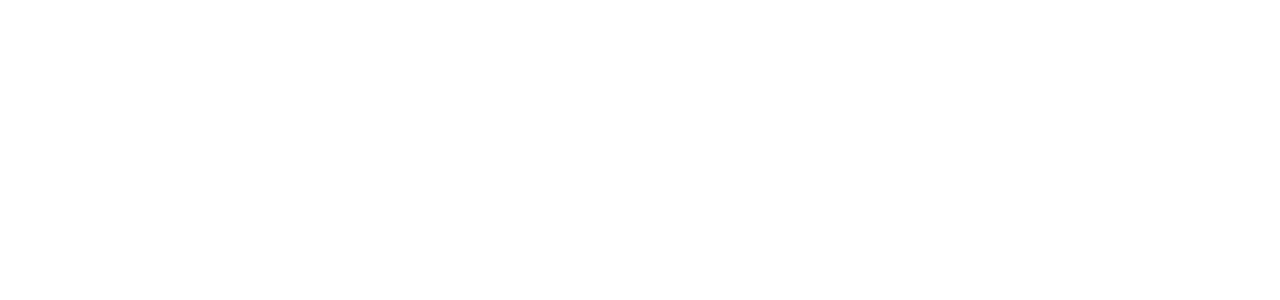
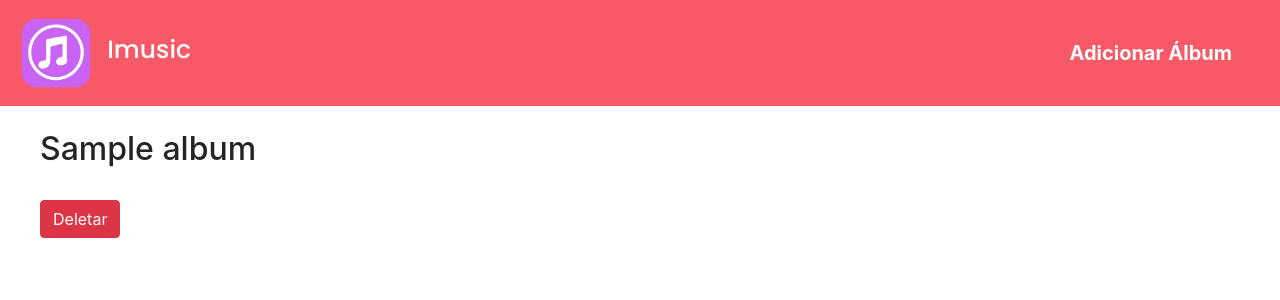
Before and after one commit to Flaviohmm/imobi-django, a Django app: a page that uses plataforma/templates/informacao_album.html in a window 1280 px wide. Before the commit the part shown is empty. Shown: the top 300 px of the page. Run offline with Django 4.2, Linux system fonts and the light colour scheme; a user stored in the database is signed in; data comes from the database, SQL or seed files in the repository; both versions use the stored data as it was after the commit; tables that the repository leaves empty hold one stand-in row (values such as "Sample post"); some libraries are stand-ins or nearby versions.

Commit message:
Deletar álbum

```diff
--- a/plataforma/templates/criar_novo_album.html
+++ b/plataforma/templates/criar_novo_album.html
@@ -11,6 +11,7 @@
 {% block 'titulo' %}Criar novo álbum{% endblock 'titulo' %}
 
 {% block 'body' %}
+    <br>
     <div class="container">
         <h2>Adicionar novo álbum aqui.</h2>
         <form method="POST" enctype="multipart/form-data">
--- a/plataforma/templates/informacao_album.html
+++ b/plataforma/templates/informacao_album.html
@@ -0,0 +1,20 @@
+{% extends 'base.html' %}
+
+{% load static %}
+
+{% block 'head' %}
+    <link rel="stylesheet" href="{% static 'plataforma/css/home.css' %}">
+{% endblock 'head' %}
+
+{% block 'titulo' %}Informação do Álbum{% endblock 'titulo' %}
+
+{% block 'body' %}
+    <br>
+    <ul class="album-list">
+        <h2>{{album.nome_album}}</h2>
+        <br>
+        {% if album.artista_album == user %}
+            <a href="{% url 'plataforma:deletar_album' username album %}" class="btn btn-danger">Deletar</a>
+        {% endif %}
+    </ul>
+{% endblock 'body' %}
--- a/plataforma/urls.py
+++ b/plataforma/urls.py
@@ -14,4 +14,7 @@
 
     # página de detalhes do álbum /@username/album/nome_album
     path('@<str:username>/album/<str:album>/', views.detalhe_album, name="detalhe_album"),
+
+    # deletar álbum /@username/album/nome_album/deletar
+    path('/@<str:username>/album/<str:album>/deletar/', views.deletar_album, name="deletar_album"),
 ]
--- a/plataforma/views.py
+++ b/plataforma/views.py
@@ -63,3 +63,19 @@
     musicas = musicas.albuns.get(nome_album=str(album))
     musicas = musicas.musicas.all()
     return render(request, 'informacao_album.html', {'musicas': musicas, 'album': album, 'username': username})
+
+
+@login_required(login_url='/auth/login')
+def deletar_album(request, username, album):
+    user = get_object_or_404(User, username=username)
+    if request.user == user:
+        album_para_deletar = get_object_or_404(User, username=username)
+        album_para_deletar = album_para_deletar.albuns.get(nome_album=album)
+        musica_para_deletar = album_para_deletar.musicas.all()
+        for musica in musica_para_deletar:
+            musica.delete_media()           # Exclui o arquivo de música
+        album_para_deletar.delete_media()   # Exclui a logo do álbum
+        album_para_deletar.delete()         # Exclui o álbum do banco de dados
+        return redirect('plataforma:detalhe_perfil', username=username)
+    else:
+        return redirect('plataforma:detalhe_perfil', username=username)
```
Also changed, not shown: db.sqlite3, media/user_3/tagalog-christian-song.jpg (deleted).
